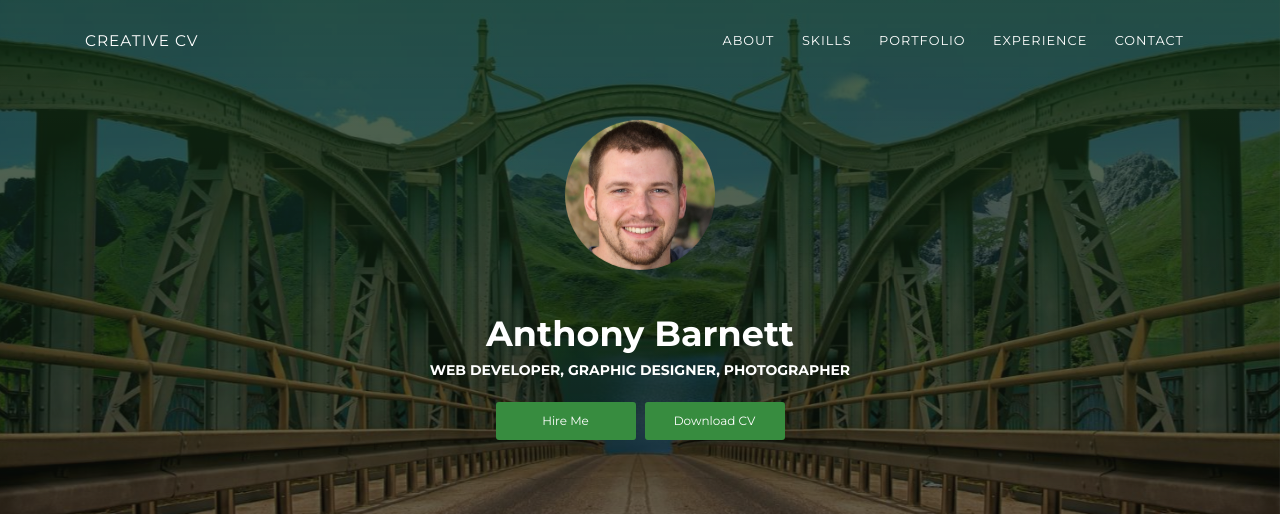
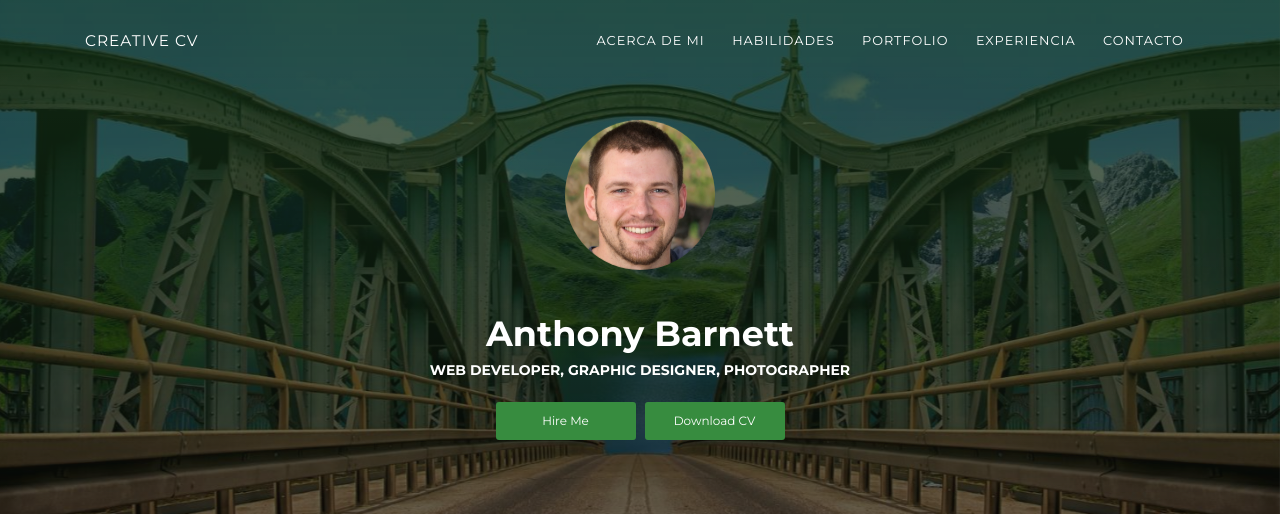
Before and after one commit to VigoM77/VigoM77.github.io, a plain HTML site: page index.html in a window 1280 px wide. Shown: the top 514 px of the page. Drawn offline with Linux system fonts and the light colour scheme.

Commit message:
mi primer CV camio 3

```diff
--- a/index.html
+++ b/index.html
@@ -29,11 +29,11 @@
             </div>
             <div class="collapse navbar-collapse justify-content-end" id="navigation">
               <ul class="navbar-nav">
-                <li class="nav-item"><a class="nav-link smooth-scroll" href="#about">About</a></li>
-                <li class="nav-item"><a class="nav-link smooth-scroll" href="#skill">Skills</a></li>
+                <li class="nav-item"><a class="nav-link smooth-scroll" href="#about">Acerca de mi</a></li>
+                <li class="nav-item"><a class="nav-link smooth-scroll" href="#skill">Habilidades</a></li>
                 <li class="nav-item"><a class="nav-link smooth-scroll" href="#portfolio">Portfolio</a></li>
-                <li class="nav-item"><a class="nav-link smooth-scroll" href="#experience">Experience</a></li>
-                <li class="nav-item"><a class="nav-link smooth-scroll" href="#contact">Contact</a></li>
+                <li class="nav-item"><a class="nav-link smooth-scroll" href="#experience">Experiencia</a></li>
+                <li class="nav-item"><a class="nav-link smooth-scroll" href="#contact">Contacto</a></li>
               </ul>
             </div>
           </div>
```
